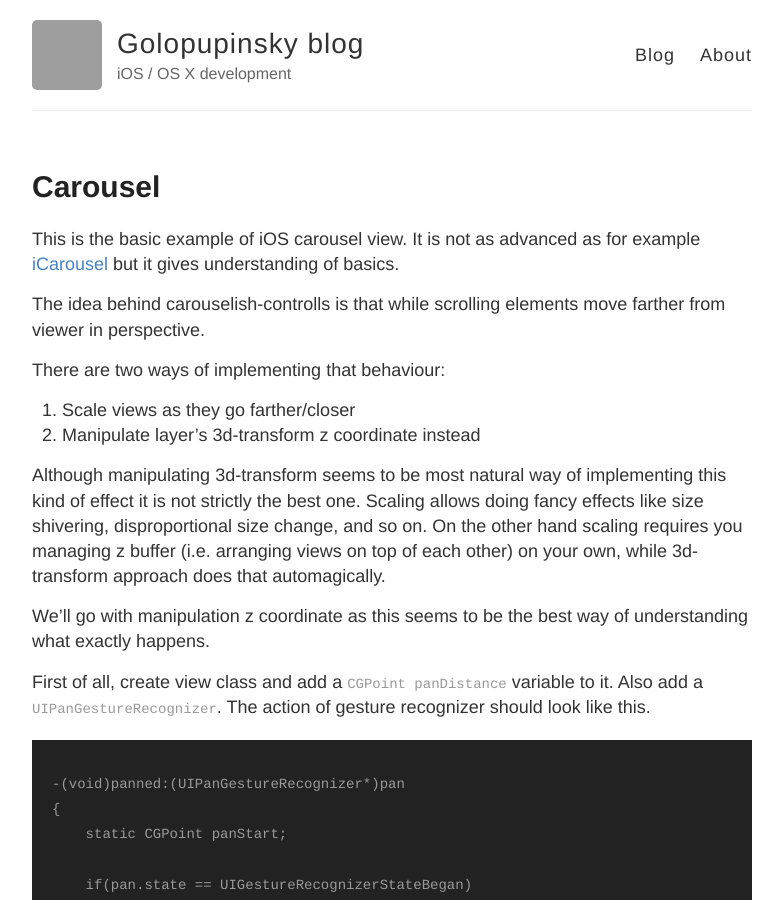
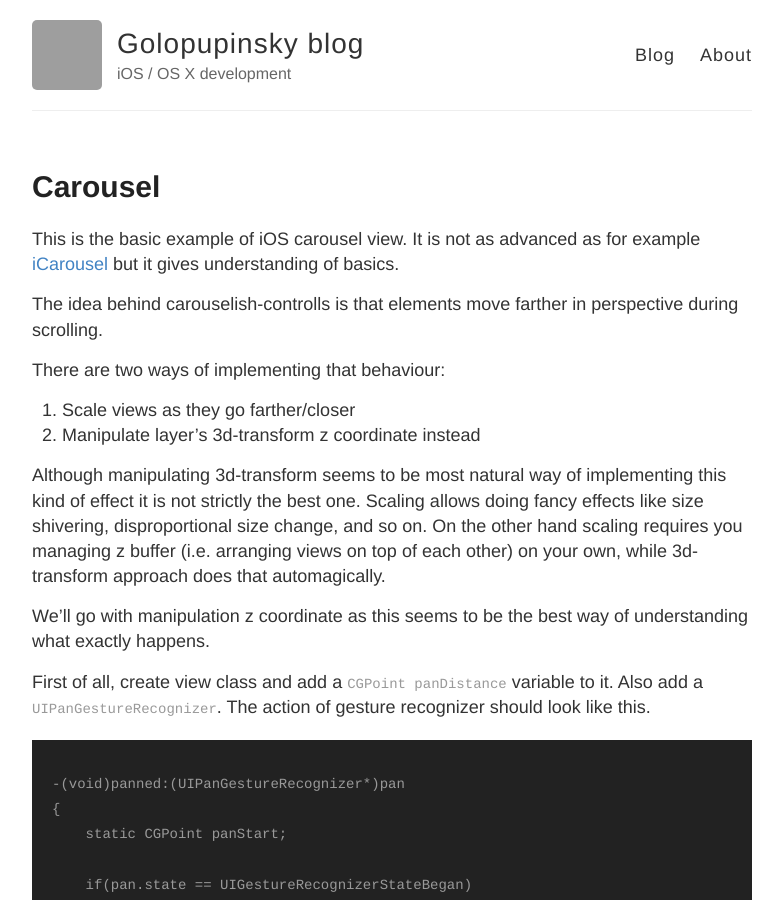
Before and after one commit to golopupinsky/golopupinsky.github.io, a Jekyll site: the page built from _posts/2014-11-2-Carousel.md, in a window 1280 px wide and 900 px high. Shown: the whole window, without its empty margins (248-1031 px from the left). Built offline with Jekyll 4.4.1, drawn with Linux system fonts in a browser that asks for light colours; grey boxes are pictures that could not be loaded.

Commit message:
minor fix carousel article

```diff
--- a/_posts/2014-11-2-Carousel.md
+++ b/_posts/2014-11-2-Carousel.md
@@ -5,7 +5,7 @@ title: Carousel
 This is the basic example of iOS carousel view.
 It is not as advanced as for example [iCarousel](https://github.com/nicklockwood/iCarousel) but it gives understanding of basics.
 
-The idea behind carouselish-controlls is that while scrolling elements move farther from viewer in perspective.
+The idea behind carouselish-controlls is that elements move farther  in perspective during scrolling.
 
 There are two ways of implementing that behaviour:
 
```
